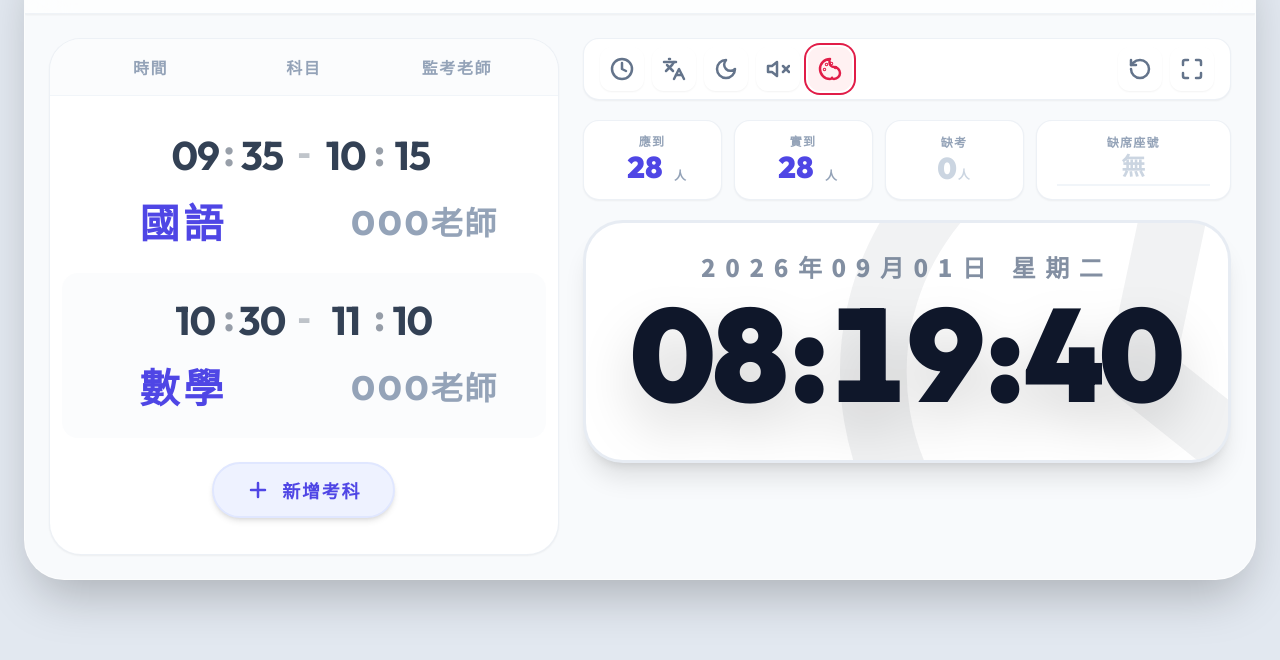
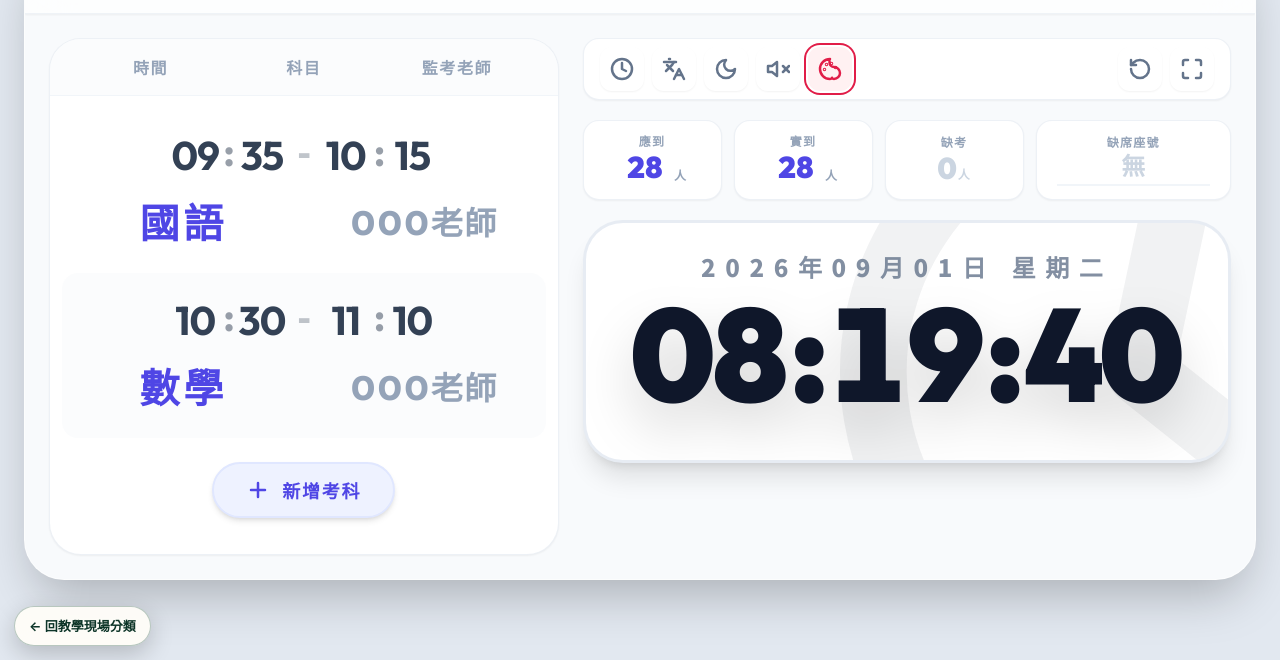
Before and after one commit to polik18/class, a plain HTML site: page exam.html in a window 1280 px wide. Shown: the part 140-800 px from the top of the page. Drawn offline with nearby package versions, Linux system fonts and the light colour scheme.

Commit message:
Add category return links to classroom pages

```diff
--- a/exam.html
+++ b/exam.html
@@ -77,6 +77,7 @@
     </style>
 </head>
 <body class="bg-slate-200 dark:bg-zinc-950 transition-colors duration-500 text-slate-800 dark:text-zinc-200 min-h-screen overflow-hidden">
+    <a data-polik-category-return href="https://polik18.github.io/education.html" aria-label="回到教學現場分類" style="position:fixed;left:14px;bottom:14px;z-index:2147483647;display:inline-flex;align-items:center;min-height:40px;padding:0 14px;border:1px solid rgba(23,79,60,.3);border-radius:999px;background:rgba(255,253,248,.94);color:#0d3528;font:700 13px/1 system-ui,-apple-system,sans-serif;text-decoration:none;box-shadow:0 8px 24px rgba(0,0,0,.2);backdrop-filter:blur(10px)">← 回教學現場分類</a>
     <div id="root"></div>
     <script>
         // 注音字典常數與學校鐘聲函式（純 JS，無需 Babel 編譯）
```
Also changed, not shown: index.html (+1 -0 lines), pro.html (+1 -0 lines).
